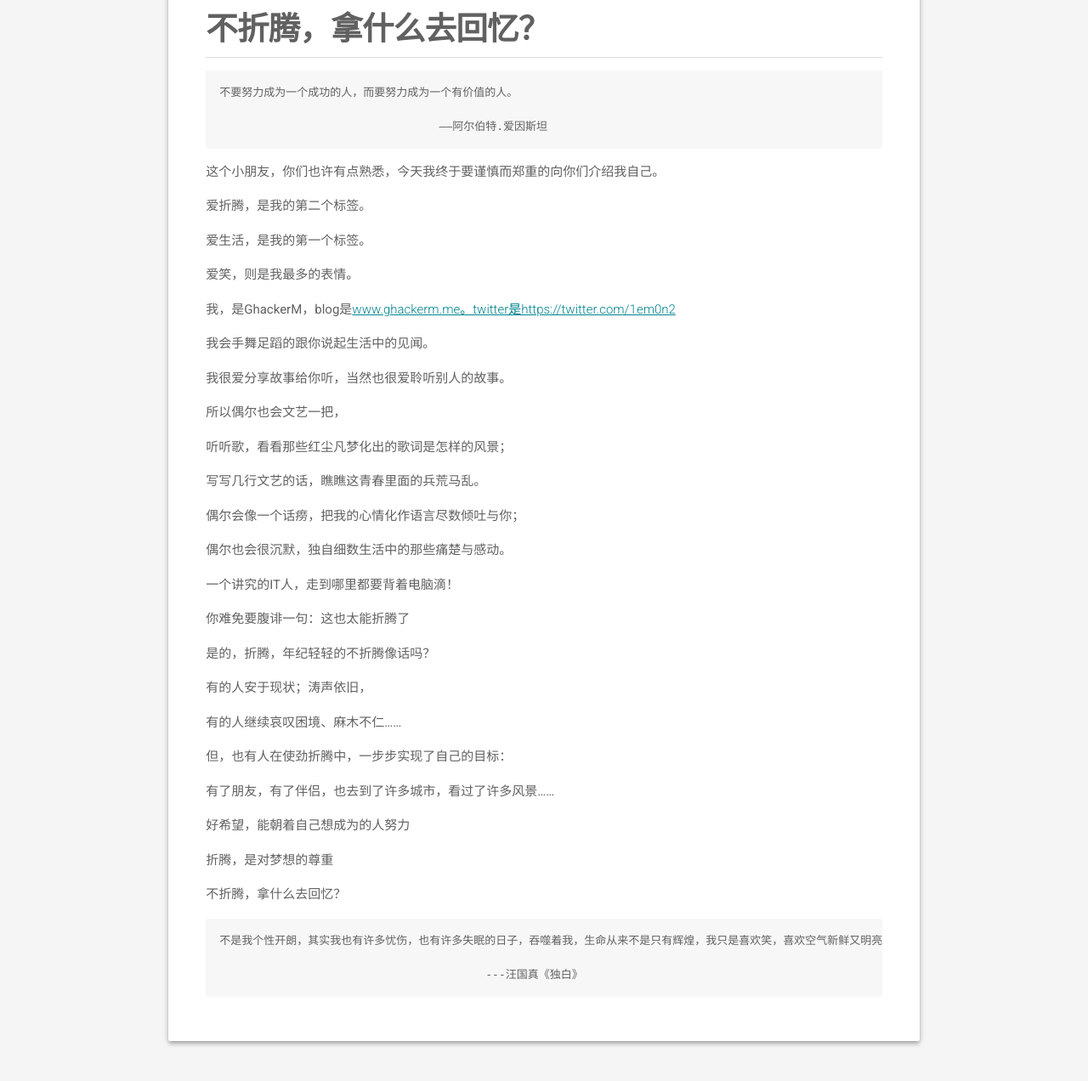
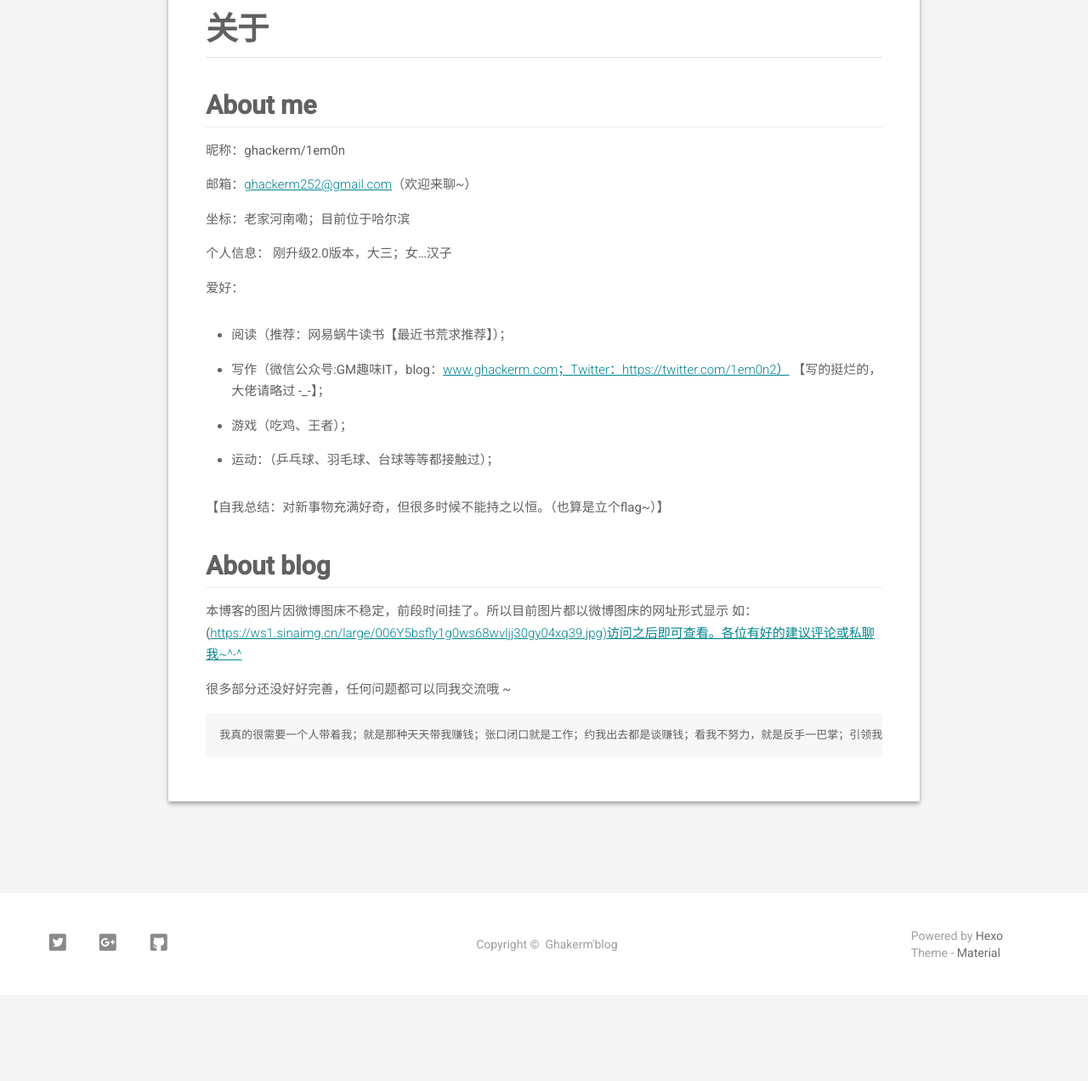
Before and after one commit to ghuaerm/ghuaerm.github.io, a plain HTML site: page about/index.html in a window 1280 px wide. Shown: the part 542-1814 px from the top of the page at 85% size. After the commit the page ends 1713 px from the top, so only its background shows below. Drawn offline with Linux system fonts and the light colour scheme; some packages are replaced by stand-ins of ours; a script that the page names is missing.

Commit message:
Site updated: 2019-11-10 17:13:37

```diff
--- a/about/index.html
+++ b/about/index.html
@@ -444,33 +444,25 @@
                 <!-- Post Content -->
                 <div id="post-content" class="mdl-color-text--grey-700 mdl-card__supporting-text fade out">
 
-        <h1 id="不折腾，拿什么去回忆？"><a href="#不折腾，拿什么去回忆？" class="headerlink" title="不折腾，拿什么去回忆？"></a>不折腾，拿什么去回忆？</h1><pre><code>不要努力成为一个成功的人，而要努力成为一个有价值的人。
-
-                                 ——阿尔伯特.爱因斯坦</code></pre><p>这个小朋友，你们也许有点熟悉，今天我终于要谨慎而郑重的向你们介绍我自己。</p>
-<p>爱折腾，是我的第二个标签。</p>
-<p>爱生活，是我的第一个标签。</p>
-<p>爱笑，则是我最多的表情。</p>
-<p>我，是GhackerM，blog是<a href="http://www.ghackerm.me。twitter是https://twitter.com/1em0n2" target="_blank" rel="noopener">www.ghackerm.me。twitter是https://twitter.com/1em0n2</a></p>
-<p>我会手舞足蹈的跟你说起生活中的见闻。</p>
-<p>我很爱分享故事给你听，当然也很爱聆听别人的故事。</p>
-<p>所以偶尔也会文艺一把，</p>
-<p>听听歌，看看那些红尘凡梦化出的歌词是怎样的风景；</p>
-<p>写写几行文艺的话，瞧瞧这青春里面的兵荒马乱。</p>
-<p>偶尔会像一个话痨，把我的心情化作语言尽数倾吐与你；</p>
-<p>偶尔也会很沉默，独自细数生活中的那些痛楚与感动。</p>
-<p>一个讲究的IT人，走到哪里都要背着电脑滴！</p>
-<p>你难免要腹诽一句：这也太能折腾了</p>
-<p>是的，折腾，年纪轻轻的不折腾像话吗？</p>
-<p>有的人安于现状；涛声依旧，</p>
-<p>有的人继续哀叹困境、麻木不仁……</p>
-<p>但，也有人在使劲折腾中，一步步实现了自己的目标：</p>
-<p>有了朋友，有了伴侣，也去到了许多城市，看过了许多风景……</p>
-<p>好希望，能朝着自己想成为的人努力</p>
-<p>折腾，是对梦想的尊重</p>
-<p>不折腾，拿什么去回忆？</p>
-<pre><code>不是我个性开朗，其实我也有许多忧伤，也有许多失眠的日子，吞噬着我，生命从来不是只有辉煌，我只是喜欢笑，喜欢空气新鲜又明亮，我愿意像茶，把苦涩留在心底，散发出来的都是清香。
-
-                                        ---汪国真《独白》</code></pre>
+        <h1 id="关于"><a href="#关于" class="headerlink" title="关于"></a>关于</h1><h2 id="About-me"><a href="#About-me" class="headerlink" title="About me"></a>About me</h2><p>昵称：ghackerm/1em0n</p>
+<p>邮箱：<a href="mailto:ghackerm252@gmail.com" target="_blank" rel="noopener">ghackerm252@gmail.com</a>（欢迎来聊~）</p>
+<p>坐标：老家河南嘞；目前位于哈尔滨</p>
+<p>个人信息： 刚升级2.0版本，大三；女…汉子</p>
+<p>爱好：  </p>
+<ul>
+<li><p>阅读（推荐：网易蜗牛读书【最近书荒求推荐】）；   </p>
+</li>
+<li><p>写作（微信公众号:GM趣味IT，blog：<a href="http://www.ghackerm.com；Twitter：https://twitter.com/1em0n2）" target="_blank" rel="noopener">www.ghackerm.com；Twitter：https://twitter.com/1em0n2）</a> 【写的挺烂的，大佬请略过 -_-】；</p>
+</li>
+<li><p>游戏（吃鸡、王者）；</p>
+</li>
+<li><p>运动：（乒乓球、羽毛球、台球等等都接触过）；</p>
+</li>
+</ul>
+<p>【自我总结：对新事物充满好奇，但很多时候不能持之以恒。（也算是立个flag~）】</p>
+<h2 id="About-blog"><a href="#About-blog" class="headerlink" title="About blog"></a>About blog</h2><p>本博客的图片因微博图床不稳定，前段时间挂了。所以目前图片都以微博图床的网址形式显示 如：(<a href="https://ws1.sinaimg.cn/large/006Y5bsfly1g0ws68wvljj30gy04xq39.jpg)访问之后即可查看。各位有好的建议评论或私聊我~^-^" target="_blank" rel="noopener">https://ws1.sinaimg.cn/large/006Y5bsfly1g0ws68wvljj30gy04xq39.jpg)访问之后即可查看。各位有好的建议评论或私聊我~^-^</a></p>
+<p>很多部分还没好好完善，任何问题都可以同我交流哦 ~</p>
+<pre><code>我真的很需要一个人带着我；就是那种天天带我赚钱；张口闭口就是工作；约我出去都是谈赚钱；看我不努力，就是反手一巴掌；引领我走向人生巅峰的那种人 -_-</code></pre>
 
 
 
```
Also changed, not shown: show/Android天气预报/weather.html (+10 -10 lines), show/FPGA——数字电子琴/piano.html (+5 -5 lines), show/Java-web/publish.html (+2 -2 lines), show/基于Linux的网络聊天室/LinuxChat.html (+6 -6 lines).
